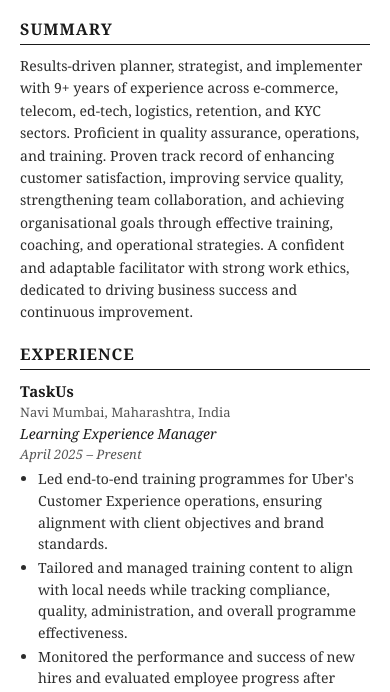
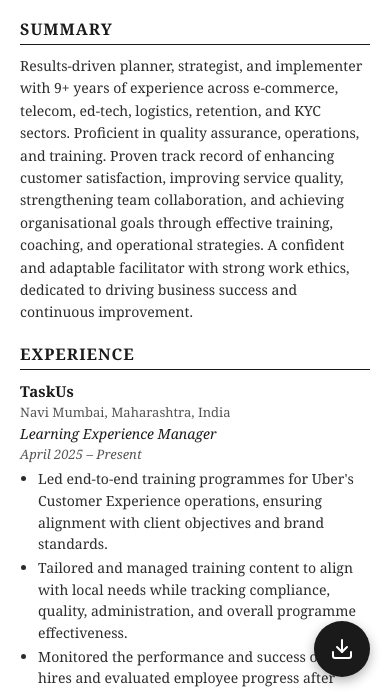
Before and after one commit to ashishpandey001/shubham-singh-resume, a plain HTML site: page index.html in a window 390 px wide. Shown: the part 143-835 px from the top of the page. Drawn offline with Linux system fonts and the light colour scheme.

Commit message:
Make download button a floating action button on mobile

```diff
--- a/index.html
+++ b/index.html
@@ -174,7 +174,7 @@
             color: #2c2c2c;
         }
 
-        /* Download button */
+        /* Download button - desktop */
         .download-btn {
             position: fixed;
             top: 20px;
@@ -193,6 +193,14 @@
 
         .download-btn:hover {
             background: #333;
+        }
+
+        .download-btn .btn-icon {
+            display: none;
+        }
+
+        .download-btn .btn-text {
+            display: inline;
         }
 
         /* Print styles */
@@ -229,10 +237,26 @@
             }
 
             .download-btn {
-                position: static;
+                position: fixed;
+                bottom: 24px;
+                right: 20px;
+                top: auto;
+                width: 56px;
+                height: 56px;
+                border-radius: 50%;
+                padding: 0;
+                display: flex;
+                align-items: center;
+                justify-content: center;
+                box-shadow: 0 4px 12px rgba(0, 0, 0, 0.3);
+            }
+
+            .download-btn .btn-icon {
                 display: block;
-                width: 100%;
-                margin-bottom: 16px;
+            }
+
+            .download-btn .btn-text {
+                display: none;
             }
         }
     </style>
@@ -420,7 +444,10 @@
 
     </div>
 
-    <button class="download-btn" onclick="window.print()">Download as PDF</button>
+    <button class="download-btn" onclick="window.print()">
+        <span class="btn-text">Download as PDF</span>
+        <svg class="btn-icon" xmlns="http://www.w3.org/2000/svg" width="24" height="24" viewBox="0 0 24 24" fill="none" stroke="currentColor" stroke-width="2" stroke-linecap="round" stroke-linejoin="round"><path d="M21 15v4a2 2 0 0 1-2 2H5a2 2 0 0 1-2-2v-4"/><polyline points="7 10 12 15 17 10"/><line x1="12" y1="15" x2="12" y2="3"/></svg>
+    </button>
 
 </body>
 </html>
```
